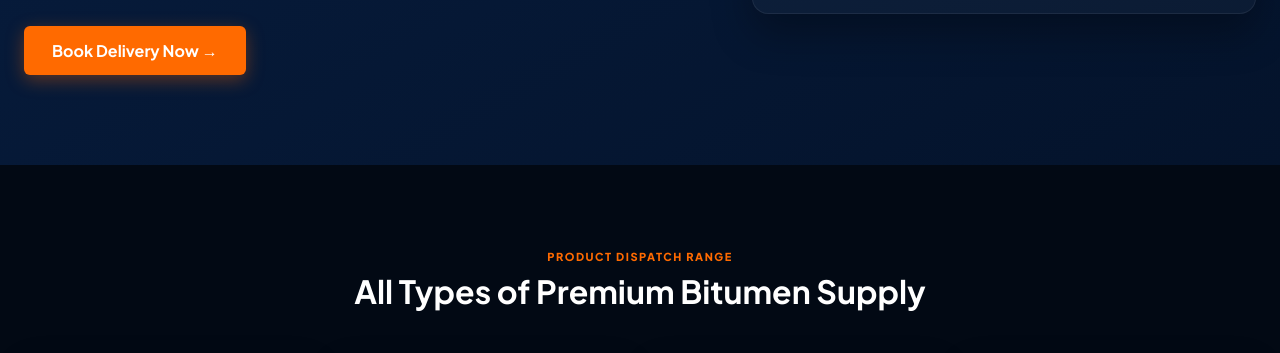
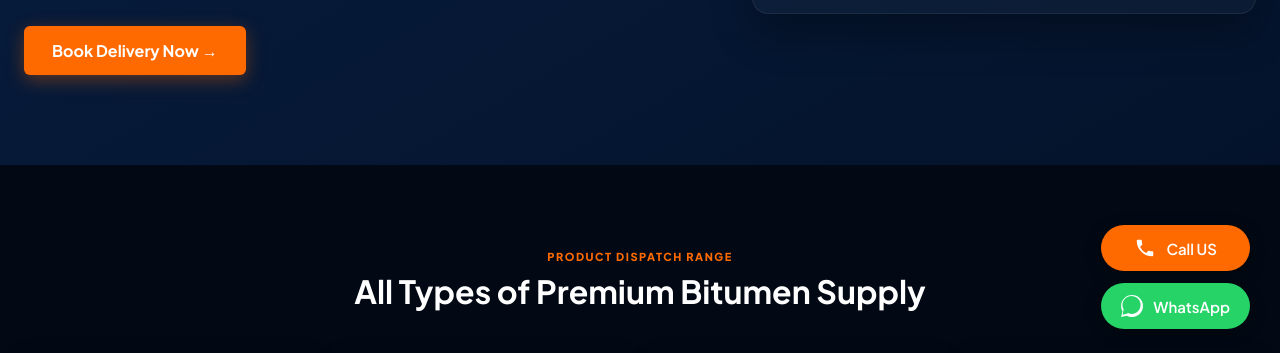
Before and after one commit to salasarbalajiroadlines2026-crypto/ssbr-website, a website: page index.html in a window 1280 px wide. Shown: the part 441-794 px from the top of the page. Drawn offline with Linux system fonts and the light colour scheme.

Commit message:
Add files via upload

```diff
--- a/index.html
+++ b/index.html
@@ -207,6 +207,64 @@
         document.getElementById('ssbrForm').reset();
     }
     </script>
+<!-- ==========================================
+         SSBR FLOATING CONTACT BUTTONS (FINAL CODE)
+         ========================================== -->
+    <div class="ssbr-floating-contact">
+        <!-- Call Button (Direct to Bhuvnesh) -->
+        <a href="tel:+919216626171" class="contact-btn call-btn" title="Call Bhuvnesh Choudhary">
+            <svg viewBox="0 0 24 24" width="22" height="22" fill="currentColor" style="display: inline-block; vertical-align: middle;">
+                <path d="M6.62 10.79a15.15 15.15 0 0 0 6.59 6.59l2.2-2.2c.27-.27.67-.36 1.02-.24 1.12.37 2.33.57 3.57.57a1 1 0 0 1 1 1V20a1 1 0 0 1-1 1A17 17 0 0 1 3 4a1 1 0 0 1 1-1h3.5a1 1 0 0 1 1 1c0 1.24.2 2.45.57 3.57.11.35.03.74-.25 1.02l-2.2 2.2z"/>
+            </svg>
+            <span class="btn-text">Call US</span>
+        </a>
 
+        <!-- WhatsApp Button (Pre-filled message) -->
+        <a href="https://wa.me/919216626171?text=Ram%20Ram%20Bhuvnesh%20bhai,%20Bitumen%20ke%20rates%20ki%20enquiry%20karni%20hai." target="_blank" class="contact-btn whatsapp-btn" title="WhatsApp Us">
+            <svg viewBox="0 0 24 24" width="22" height="22" fill="currentColor" style="display: inline-block; vertical-align: middle;">
+                <path d="M.057 24l1.687-6.163c-1.041-1.804-1.588-3.849-1.587-5.946C.06 5.348 5.397.01 12.008.01c3.202.001 6.212 1.246 8.477 3.514 2.266 2.268 3.507 5.28 3.505 8.484-.004 6.657-5.34 11.997-11.953 11.997-2.005-.001-3.973-.5-5.739-1.451L0 24zm6.59-4.846c1.6.95 3.188 1.449 4.825 1.451 5.436 0 9.86-4.37 9.864-9.799.002-2.63-1.023-5.101-2.885-6.965C16.528 1.977 14.06 1.053 11.45 1.053c-5.44 0-9.866 4.372-9.87 9.802 0 1.63.45 3.22 1.302 4.634L1.871 21.46l6.02-1.579z"/>
+            </svg>
+            <span class="btn-text">WhatsApp</span>
+        </a>
+    </div>
+
+    <style>
+        .ssbr-floating-contact {
+            position: fixed;
+            bottom: 30px;
+            right: 30px;
+            display: flex;
+            flex-direction: column;
+            gap: 12px;
+            z-index: 999999;
+        }
+        .contact-btn {
+            display: flex;
+            align-items: center;
+            justify-content: center;
+            gap: 10px;
+            text-decoration: none !important;
+            color: #ffffff !important;
+            font-family: 'Segoe UI', sans-serif;
+            font-weight: 600;
+            font-size: 15px;
+            padding: 12px 20px;
+            border-radius: 50px;
+            box-shadow: 0 4px 15px rgba(0, 0, 0, 0.4);
+            transition: transform 0.2s ease, box-shadow 0.2s ease;
+        }
+        .contact-btn:hover {
+            transform: translateY(-4px);
+            box-shadow: 0 8px 25px rgba(0, 0, 0, 0.6);
+            color: #ffffff !important;
+        }
+        .call-btn { background: #FF6A00 !important; }
+        .whatsapp-btn { background: #25D366 !important; }
+        @media (max-width: 768px) {
+            .ssbr-floating-contact { bottom: 20px; right: 20px; gap: 10px; }
+            .contact-btn { padding: 12px; width: 48px; height: 48px; border-radius: 50%; }
+            .contact-btn .btn-text { display: none; }
+        }
+    </style>
 </body>
 </html>
```
